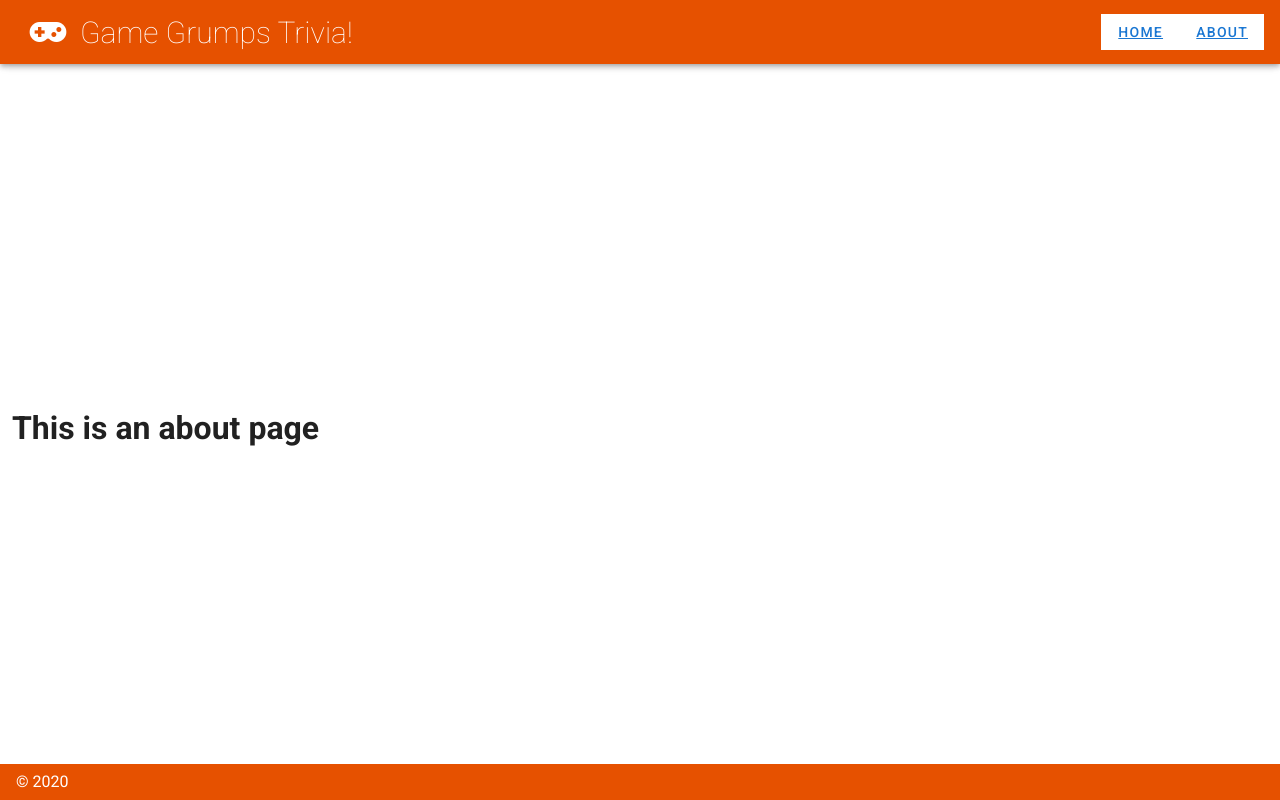
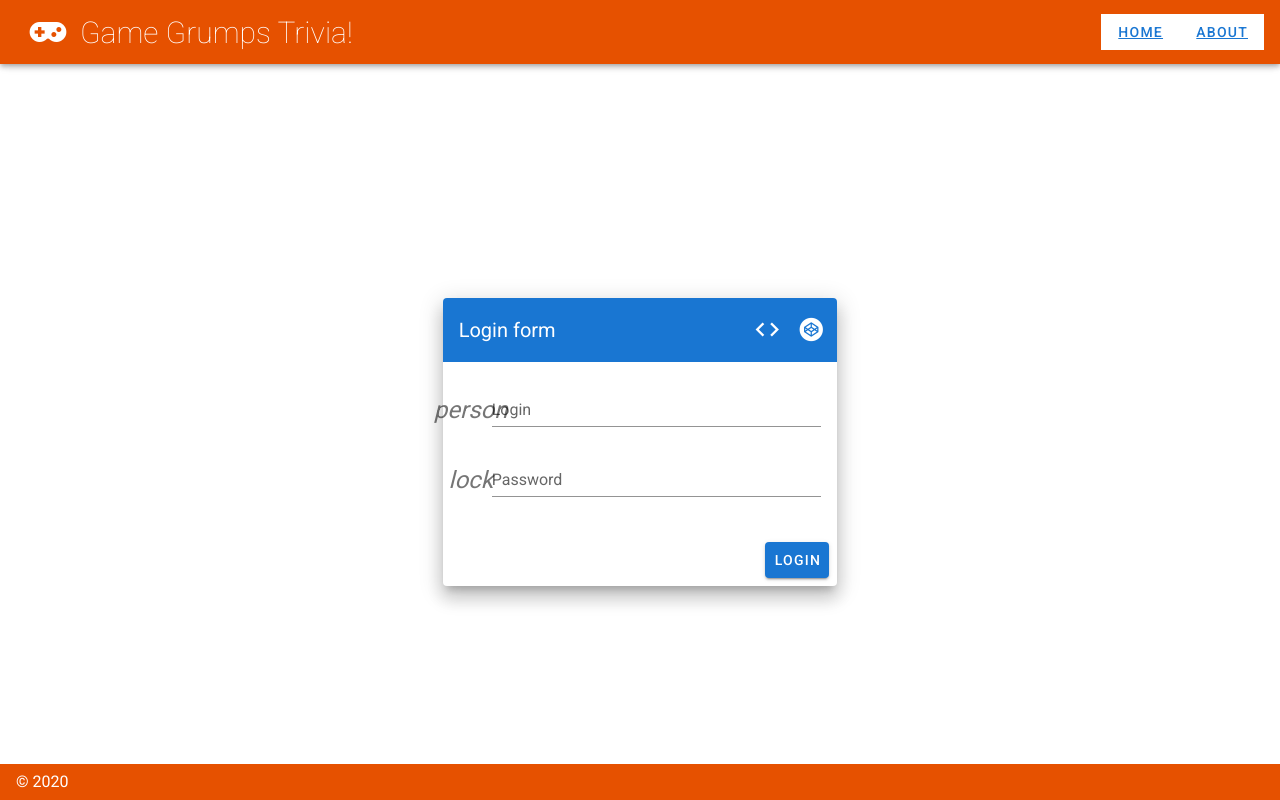
Before and after one commit to HopeEternal/GameGrumpsTrivia, a Vue app: page /about in a window 1280 px wide. Built offline with nearby package versions, Linux system fonts and the light colour scheme.

Commit message:
QuizBar componenet with score and timer added

```diff
--- a/src/App.vue
+++ b/src/App.vue
@@ -1,5 +1,5 @@
 <template>
-  <v-app id="inspire">
+  <v-app>
     <v-app-bar app color="orange darken-4" dark>
       <v-icon x-large class="pa-3">mdi-gamepad-variant</v-icon>
       <v-toolbar-title>
--- /dev/null
+++ b/src/components/QuizBar.vue
@@ -0,0 +1,23 @@
+<template>
+  <v-container>
+    <v-toolbar dark src="https://cdn.vuetifyjs.com/images/parallax/material.jpg">
+      <v-toolbar-title>Test your Game Grumps cred!</v-toolbar-title>
+
+      <v-spacer></v-spacer>
+
+      <v-icon class="px-4">mdi-timer</v-icon>
+      <h3>2:00</h3>
+      <v-icon class="px-4 ml-8">mdi-trophy</v-icon>
+      <h3>Score: 00</h3>
+    </v-toolbar>
+  </v-container>
+</template>
+
+
+<script>
+export default {
+  name: "Questions",
+
+  data: () => ({})
+};
+</script>
--- a/src/views/About.vue
+++ b/src/views/About.vue
@@ -1,5 +1,64 @@
+
 <template>
-  <div class="about">
-    <h1>This is an about page</h1>
-  </div>
+  <v-content>
+    <v-container class="fill-height" fluid>
+      <v-row align="center" justify="center">
+        <v-col cols="12" sm="8" md="4">
+          <v-card class="elevation-12">
+            <v-toolbar color="primary" dark flat>
+              <v-toolbar-title>Login form</v-toolbar-title>
+              <v-spacer />
+              <v-tooltip bottom>
+                <template v-slot:activator="{ on }">
+                  <v-btn :href="source" icon large target="_blank" v-on="on">
+                    <v-icon>mdi-code-tags</v-icon>
+                  </v-btn>
+                </template>
+                <span>Source</span>
+              </v-tooltip>
+              <v-tooltip right>
+                <template v-slot:activator="{ on }">
+                  <v-btn
+                    icon
+                    large
+                    href="https://codepen.io/johnjleider/pen/pMvGQO"
+                    target="_blank"
+                    v-on="on"
+                  >
+                    <v-icon>mdi-codepen</v-icon>
+                  </v-btn>
+                </template>
+                <span>Codepen</span>
+              </v-tooltip>
+            </v-toolbar>
+            <v-card-text>
+              <v-form>
+                <v-text-field label="Login" name="login" prepend-icon="person" type="text" />
+
+                <v-text-field
+                  id="password"
+                  label="Password"
+                  name="password"
+                  prepend-icon="lock"
+                  type="password"
+                />
+              </v-form>
+            </v-card-text>
+            <v-card-actions>
+              <v-spacer />
+              <v-btn color="primary">Login</v-btn>
+            </v-card-actions>
+          </v-card>
+        </v-col>
+      </v-row>
+    </v-container>
+  </v-content>
 </template>
+
+<script>
+export default {
+  name: "StartQuiz",
+
+  data: () => ({})
+};
+</script>
--- a/src/views/Home.vue
+++ b/src/views/Home.vue
@@ -1,17 +1,20 @@
 <template>
   <div class="home">
-    <Questions msg="Welcome to Your Vue.js App" />
+    <QuizBar />
+    <Questions />
   </div>
 </template>
 
 <script>
 // @ is an alias to /src
+import QuizBar from "@/components/QuizBar.vue";
 import Questions from "@/components/Questions.vue";
 
 export default {
   name: "Home",
   components: {
-    Questions
+    Questions,
+    QuizBar
   }
 };
 </script>
```
